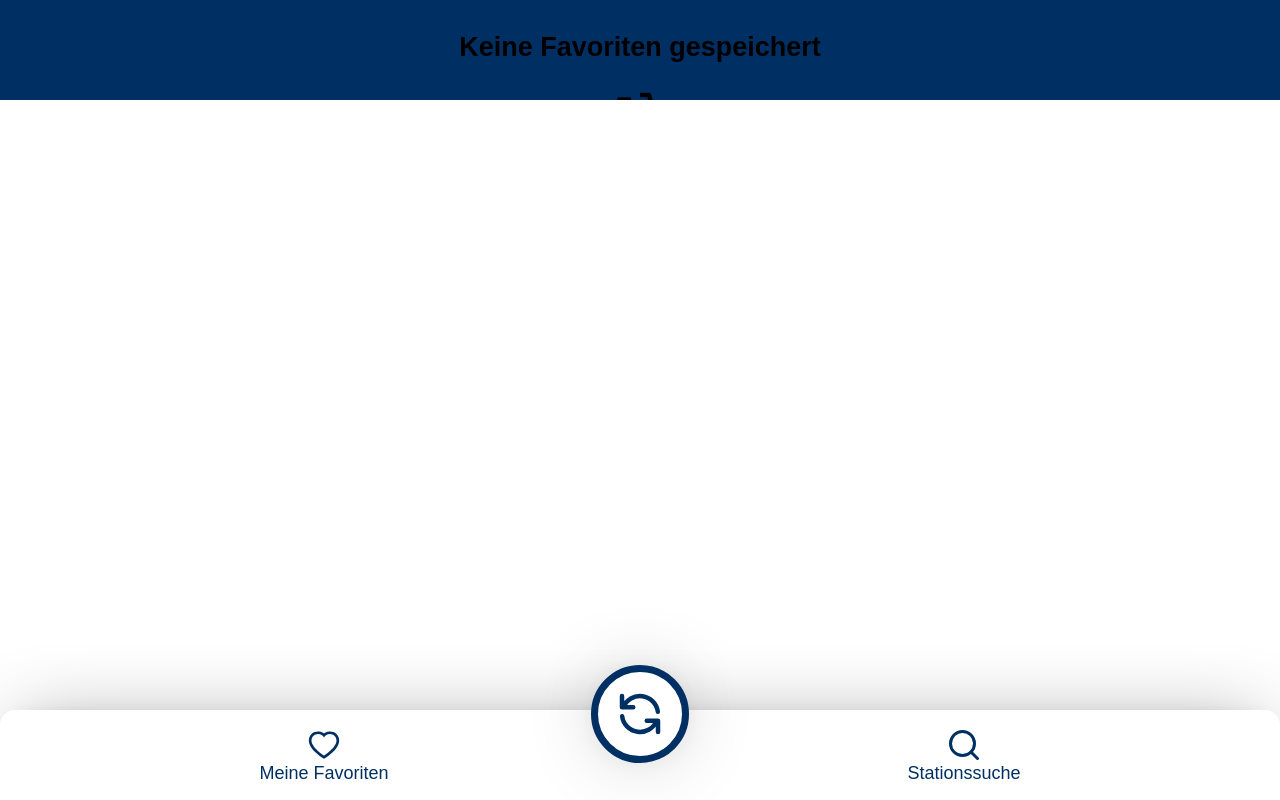
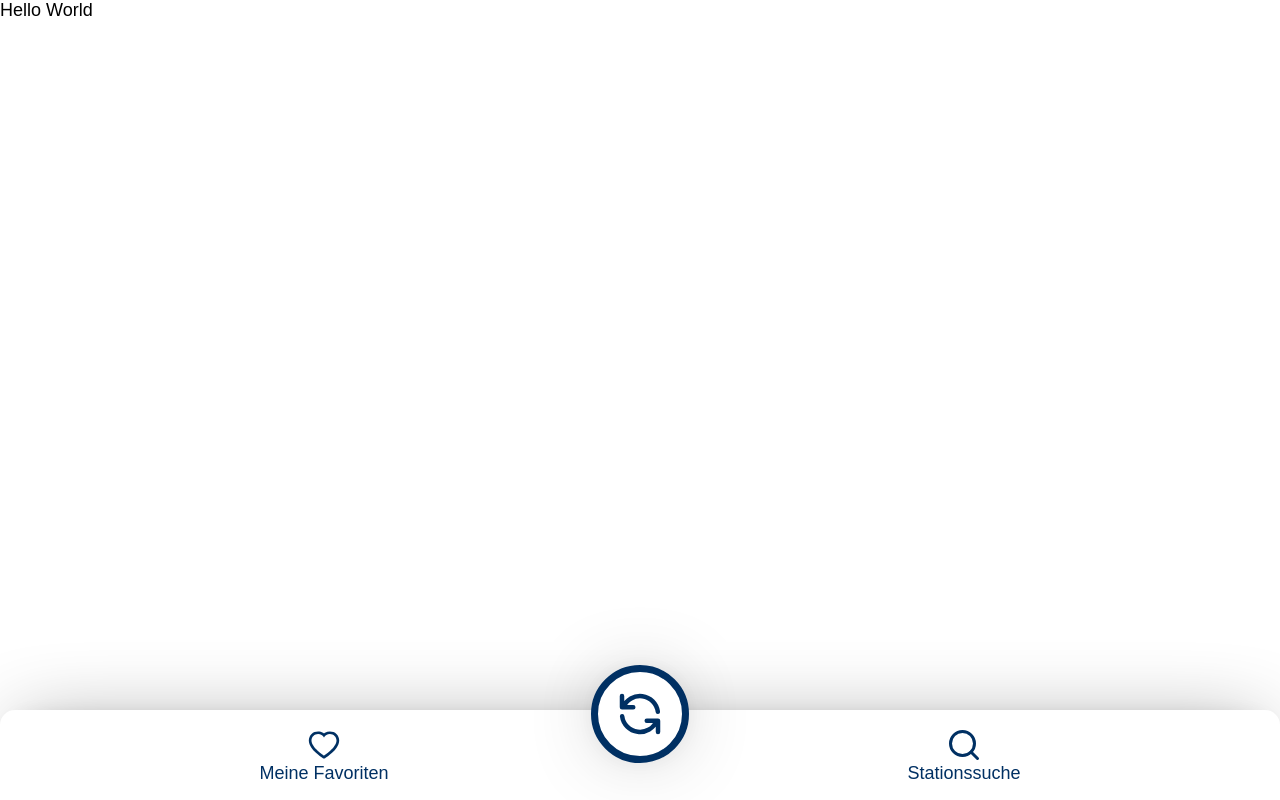
Before and after one commit to mpagels/my-stadtrad-favorites, a React (Create React App) app: page /settings in a window 1280 px wide. Built offline with nearby package versions, Linux system fonts and the light colour scheme.

Commit message:
Add very first settings page to project

```diff
--- a/src/App.js
+++ b/src/App.js
@@ -6,6 +6,7 @@ import SearchStations from './pages/SearchStations'
 import Thing from './pages/Thing'
 import Favorites from './pages/Favorites'
 import useFavorite from './hooks/useFavorite'
+import Settings from './pages/Settings'
 
 function App() {
   const { favorites, toggleFavorit, isFavorite } = useFavorite()
@@ -23,6 +24,9 @@ function App() {
             toggleFavorit={toggleFavorit}
           />
         </Route>
+        <Route path="/settings">
+          <Settings />
+        </Route>
         <Route path="/">
           <Favorites
             favorites={favorites}
--- /dev/null
+++ b/src/pages/Settings.js
@@ -0,0 +1,5 @@
+import React from 'react'
+
+export default function Settings() {
+  return <div>Hello World</div>
+}
```
